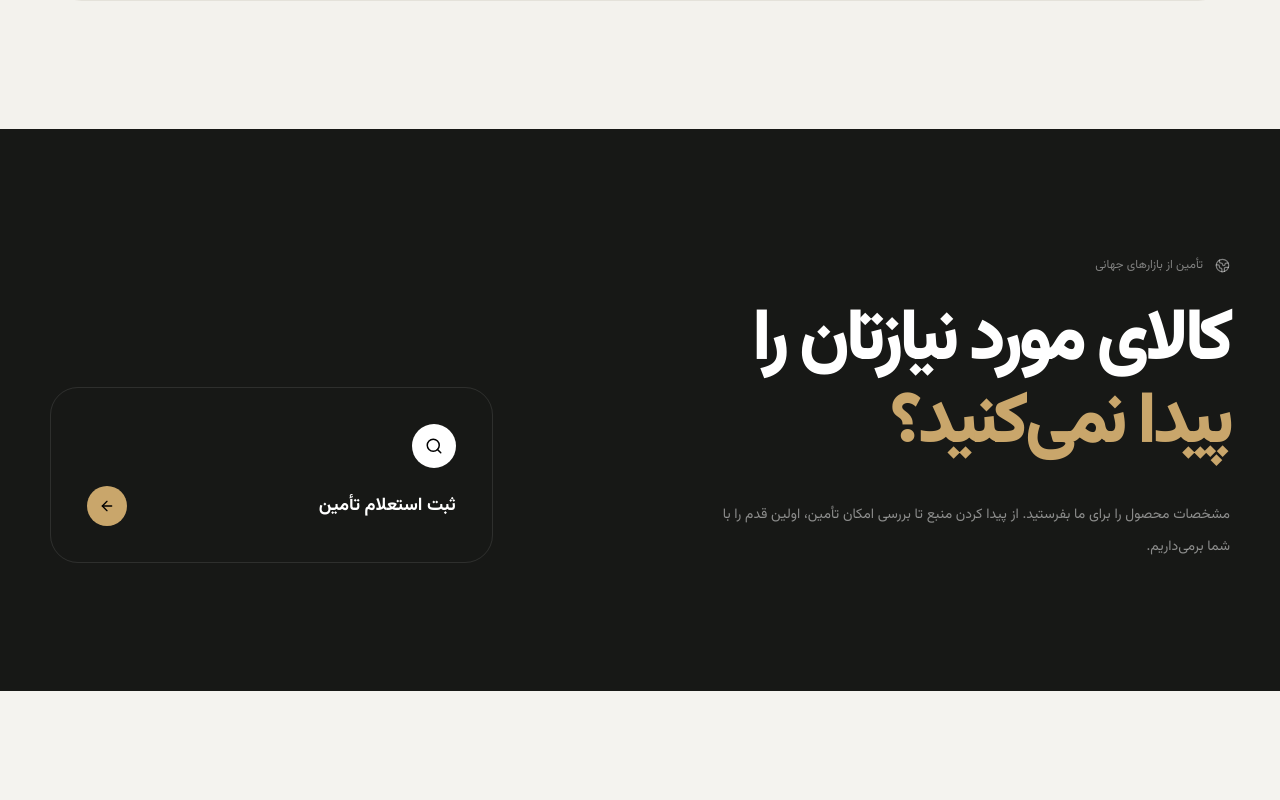
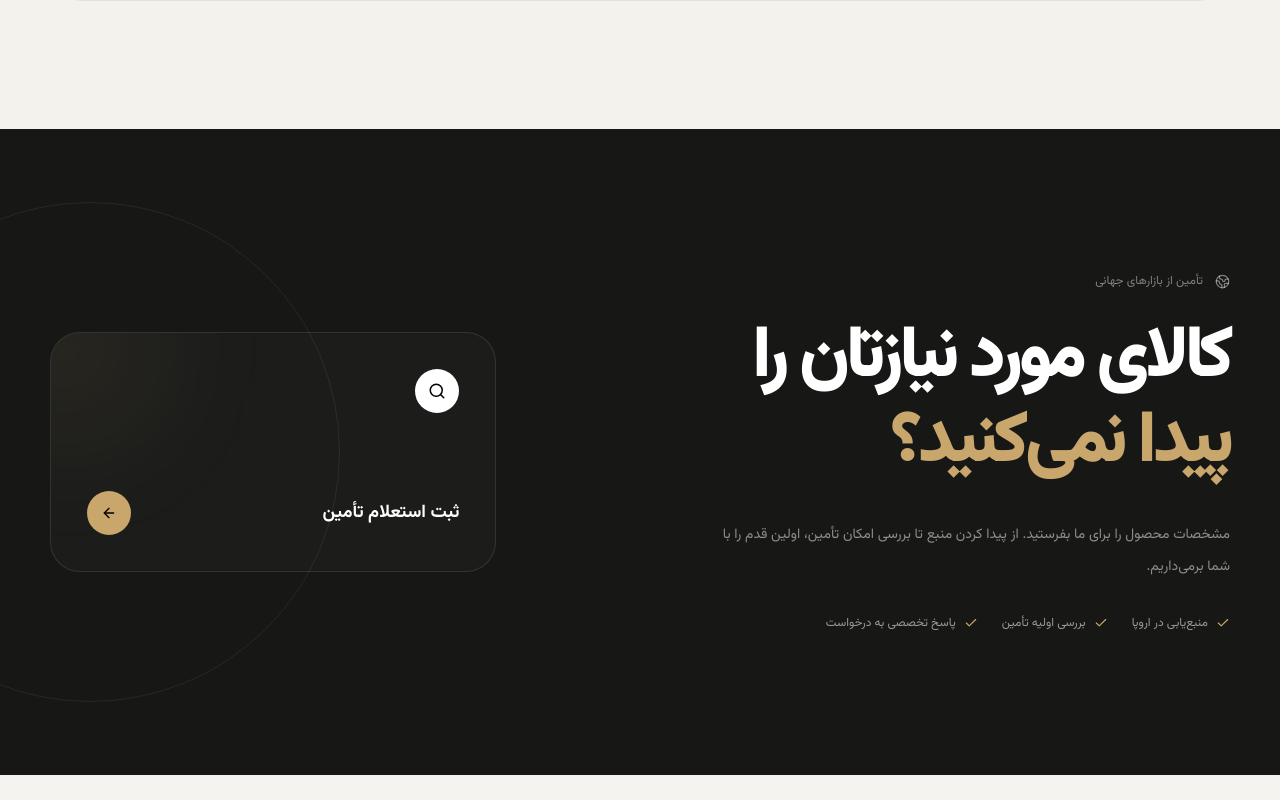
Before and after one commit to artinasd/import-export, a Next.js app: page / in a window 1280 px wide. Shown: the part 3460-4260 px from the top of the page. Built offline with nearby package versions, Linux system fonts and the light colour scheme.

Commit message:
Polish supplier inquiry conversion section

```diff
--- a/components/home/InquiryCTA.js
+++ b/components/home/InquiryCTA.js
@@ -1,34 +1,28 @@
-import { ArrowLeft, Globe2, Search } from "lucide-react";
+import { ArrowLeft, Check, Globe2, Search } from "lucide-react";
+
+const benefits = ["منبع‌یابی در اروپا", "بررسی اولیه تأمین", "پاسخ تخصصی به درخواست"];
 
 export default function InquiryCTA() {
   return (
-    <section id="inquiry" className="bg-[#171816] py-24 text-white lg:py-32">
-      <div className="container-site">
-        <div className="grid gap-14 lg:grid-cols-[1fr_.65fr] lg:items-end">
+    <section id="inquiry" className="relative overflow-hidden bg-[#171816] py-24 text-white lg:py-36">
+      <div className="pointer-events-none absolute -left-40 top-1/2 h-[500px] w-[500px] -translate-y-1/2 rounded-full border border-[#c9a66b]/10" />
+      <div className="container-site relative">
+        <div className="grid gap-14 lg:grid-cols-[1fr_.7fr] lg:items-center lg:gap-24">
           <div>
-            <div className="mb-7 flex items-center gap-3 text-xs text-white/45">
-              <Globe2 size={15} />
-              تأمین از بازارهای جهانی
+            <div className="mb-7 flex items-center gap-3 text-xs text-white/45"><Globe2 size={15} /> تأمین از بازارهای جهانی</div>
+            <h2 className="font-display text-balance text-4xl font-black leading-[1.18] sm:text-5xl lg:text-7xl">
+              کالای مورد نیازتان را<br /><span className="text-[#c9a66b]">پیدا نمی‌کنید؟</span>
+            </h2>
+            <p className="mt-8 max-w-lg text-sm leading-8 text-white/50">مشخصات محصول را برای ما بفرستید. از پیدا کردن منبع تا بررسی امکان تأمین، اولین قدم را با شما برمی‌داریم.</p>
+            <div className="mt-8 flex flex-wrap gap-x-6 gap-y-3">
+              {benefits.map((item) => <span key={item} className="flex items-center gap-2 text-xs text-white/55"><Check size={14} className="text-[#c9a66b]" />{item}</span>)}
             </div>
-            <h2 className="font-display text-balance text-4xl font-black leading-[1.15] sm:text-5xl lg:text-7xl">
-              کالای مورد نیازتان را<br />
-              <span className="text-[#c9a66b]">پیدا نمی‌کنید؟</span>
-            </h2>
-            <p className="mt-8 max-w-lg text-sm leading-8 text-white/50">
-              مشخصات محصول را برای ما بفرستید. از پیدا کردن منبع تا بررسی امکان تأمین، اولین قدم را با شما برمی‌داریم.
-            </p>
           </div>
 
-          <a href="#contact" className="group flex min-h-44 flex-col justify-between rounded-[28px] border border-white/10 p-7 transition duration-500 hover:border-[#c9a66b] hover:bg-white/[.03] sm:p-9">
-            <span className="flex h-11 w-11 items-center justify-center rounded-full bg-white text-black">
-              <Search size={18} />
-            </span>
-            <span className="flex items-center justify-between gap-4 text-lg font-bold">
-              ثبت استعلام تأمین
-              <span className="flex h-10 w-10 items-center justify-center rounded-full bg-[#c9a66b] text-black transition group-hover:-translate-x-1">
-                <ArrowLeft size={16} />
-              </span>
-            </span>
+          <a href="#contact" className="group relative flex min-h-60 flex-col justify-between overflow-hidden rounded-[30px] border border-white/10 bg-white/[0.025] p-7 transition duration-500 hover:-translate-y-1 hover:border-[#c9a66b]/60 sm:p-9">
+            <div className="absolute -left-16 -top-16 h-40 w-40 rounded-full bg-[#c9a66b]/10 blur-3xl transition duration-700 group-hover:bg-[#c9a66b]/20" />
+            <span className="relative flex h-11 w-11 items-center justify-center rounded-full bg-white text-black"><Search size={18} /></span>
+            <span className="relative flex items-center justify-between gap-4 text-lg font-bold">ثبت استعلام تأمین<span className="flex h-11 w-11 items-center justify-center rounded-full bg-[#c9a66b] text-black transition group-hover:-translate-x-1"><ArrowLeft size={16} /></span></span>
           </a>
         </div>
       </div>
```
